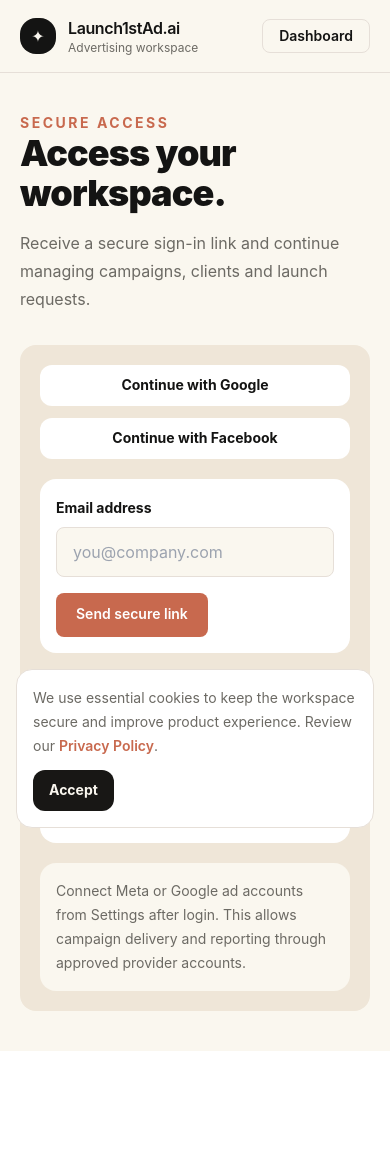
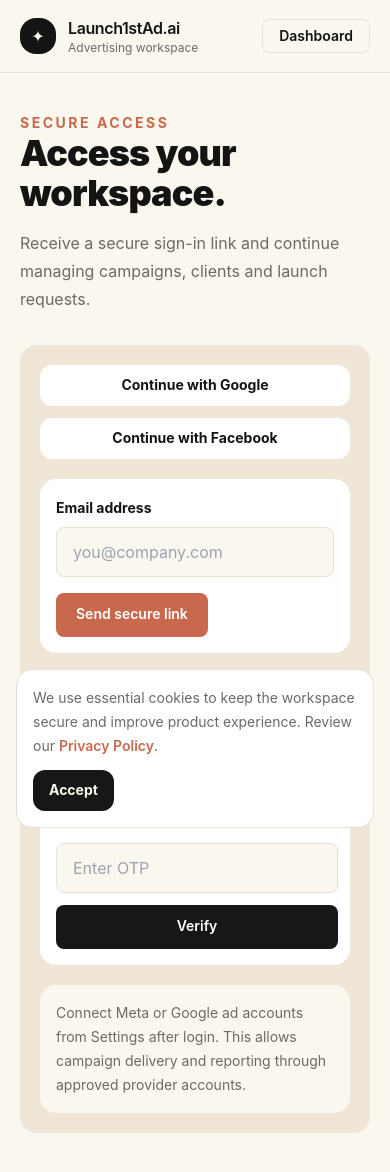
Before and after one commit to lkmeeena882437-dotcom/Launch1stAd.ai, a Next.js app: page /login in a window 390 px wide. Before the commit the page ends 1051 px from the top, so only its background shows below. Built offline with nearby package versions, Linux system fonts and the light colour scheme.

Commit message:
Add phone OTP verification UI

```diff
--- a/components/auth/SignInBox.tsx
+++ b/components/auth/SignInBox.tsx
@@ -1,12 +1,14 @@
 "use client";
 
 import { FormEvent, useState } from "react";
+import { saveAuthSession } from "@/lib/auth/session";
 import { sendMagicLink } from "@/lib/auth/magicLink";
 import { getSupabaseConfig } from "@/lib/supabase/config";
 
 export function SignInBox() {
   const [email, setEmail] = useState("");
   const [phone, setPhone] = useState("");
+  const [otp, setOtp] = useState("");
   const [busy, setBusy] = useState(false);
   const [note, setNote] = useState("");
 
@@ -39,9 +41,32 @@ export function SignInBox() {
         const error = await response.json().catch(() => ({}));
         throw new Error(error?.msg || error?.message || "OTP could not be sent.");
       }
-      setNote("OTP sent. Enter verification code after SMS provider is enabled in Supabase.");
+      setNote("OTP sent. Enter the code and verify.");
     } catch (error) {
       setNote(error instanceof Error ? error.message : "Unable to send OTP.");
+    }
+    setBusy(false);
+  }
+
+  async function verifyPhone() {
+    setBusy(true);
+    setNote("");
+    try {
+      const { url, anonKey, isConfigured } = getSupabaseConfig();
+      if (!isConfigured || !url || !anonKey) throw new Error("Phone login is not configured.");
+      const response = await fetch(`${url}/auth/v1/verify`, {
+        method: "POST",
+        headers: { apikey: anonKey, "Content-Type": "application/json" },
+        body: JSON.stringify({ phone, token: otp, type: "sms" })
+      });
+      const data = await response.json().catch(() => ({}));
+      if (!response.ok || !data?.access_token) {
+        throw new Error(data?.msg || data?.message || "OTP verification failed.");
+      }
+      saveAuthSession({ accessToken: data.access_token, refreshToken: data.refresh_token, expiresAt: Date.now() + Number(data.expires_in || 3600) * 1000 });
+      window.location.href = "/dashboard";
+    } catch (error) {
+      setNote(error instanceof Error ? error.message : "Unable to verify OTP.");
     }
     setBusy(false);
   }
@@ -78,6 +103,10 @@ export function SignInBox() {
           <input value={phone} onChange={(event) => setPhone(event.target.value)} className="mt-2 w-full rounded-lg border border-hairline bg-canvas px-4 py-3 outline-coral" placeholder="+91XXXXXXXXXX" />
         </label>
         <button disabled={busy} className="mt-4 rounded-lg border border-hairline px-5 py-3 text-sm font-semibold text-ink disabled:opacity-60">Send OTP</button>
+        <div className="mt-4 grid gap-3 sm:grid-cols-[1fr_auto]">
+          <input value={otp} onChange={(event) => setOtp(event.target.value)} className="rounded-lg border border-hairline bg-canvas px-4 py-3 outline-coral" placeholder="Enter OTP" />
+          <button type="button" onClick={verifyPhone} disabled={busy} className="rounded-lg bg-dark px-5 py-3 text-sm font-semibold text-white disabled:opacity-60">Verify</button>
+        </div>
       </form>
 
       <div className="mt-5 rounded-2xl bg-canvas p-4 text-sm leading-6 text-muted">
```
